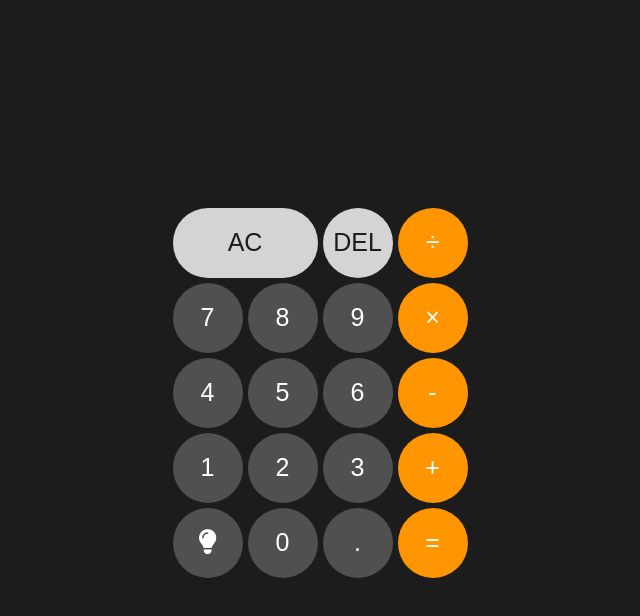
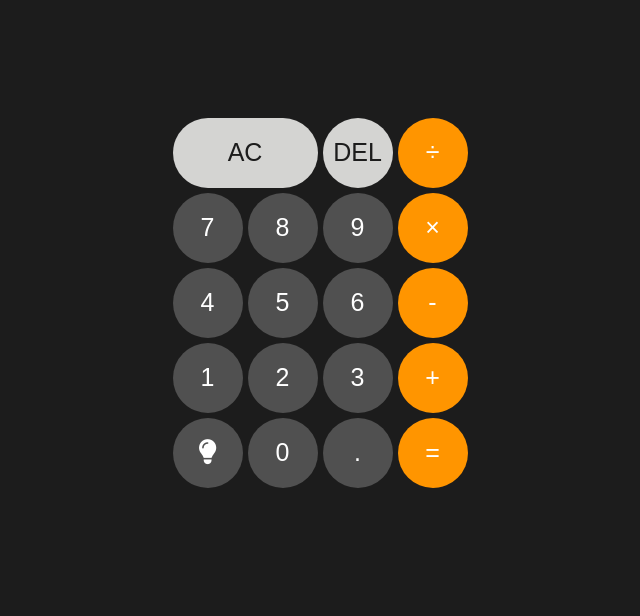
Before and after one commit to iKarans/iCalculator, a plain HTML site: page index.html in a window 1280 px wide. Shown: the part 110-726 px from the top of the page, without its empty margins (320-960 px from the left). Drawn offline with nearby package versions, Linux system fonts and the light colour scheme; files that its build step writes are made by us from their sources.

Commit message:
commit for charlie

```diff
--- a/scss/layouts.scss
+++ b/scss/layouts.scss
@@ -6,6 +6,6 @@
     align-content: center;
     min-height: 100vh;
     grid-template-columns: repeat(4, 70px);
-    grid-template-rows: 200px repeat(5, 70px);
+    grid-template-rows: auto repeat(5, 70px);
     grid-gap: 5px;
 }
```
